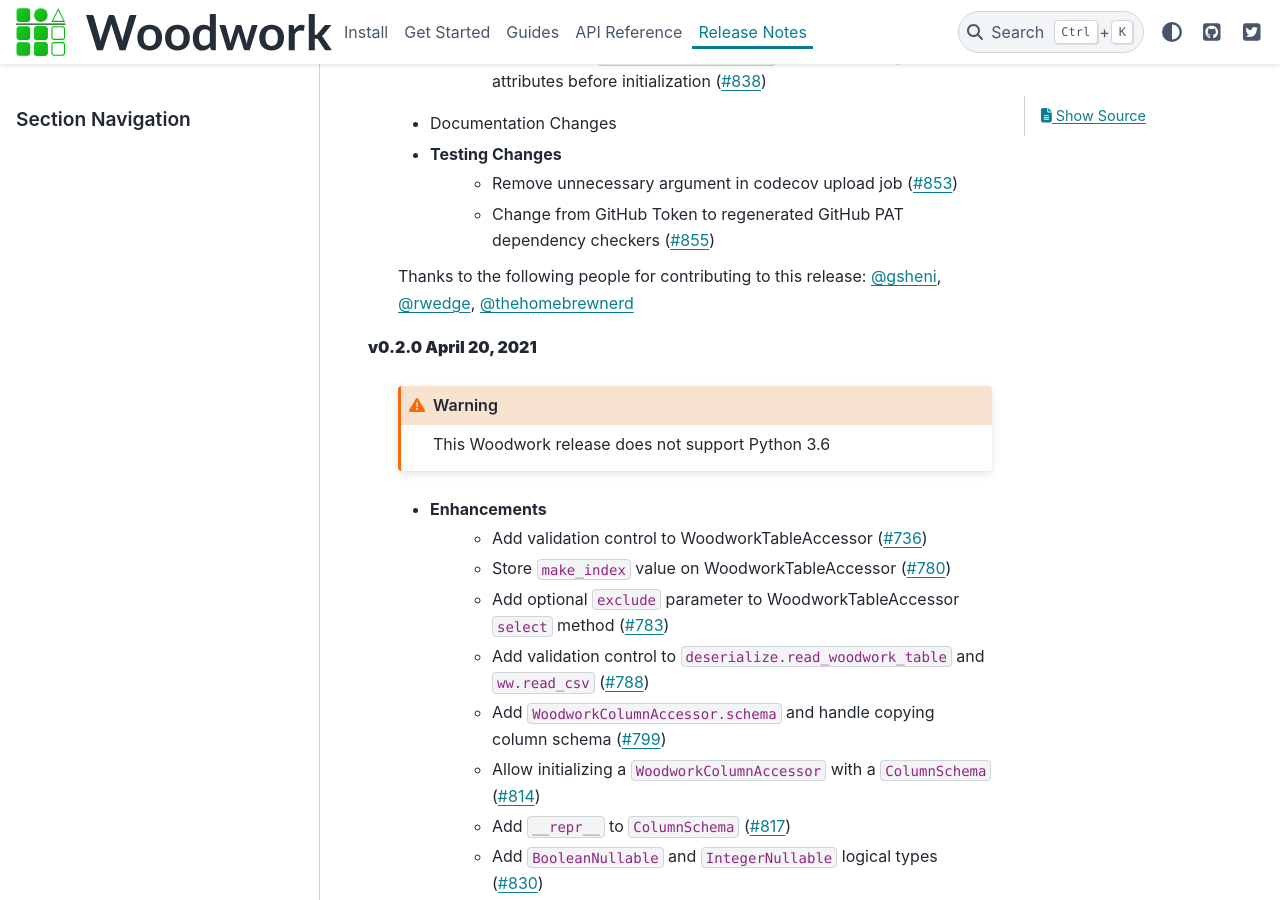
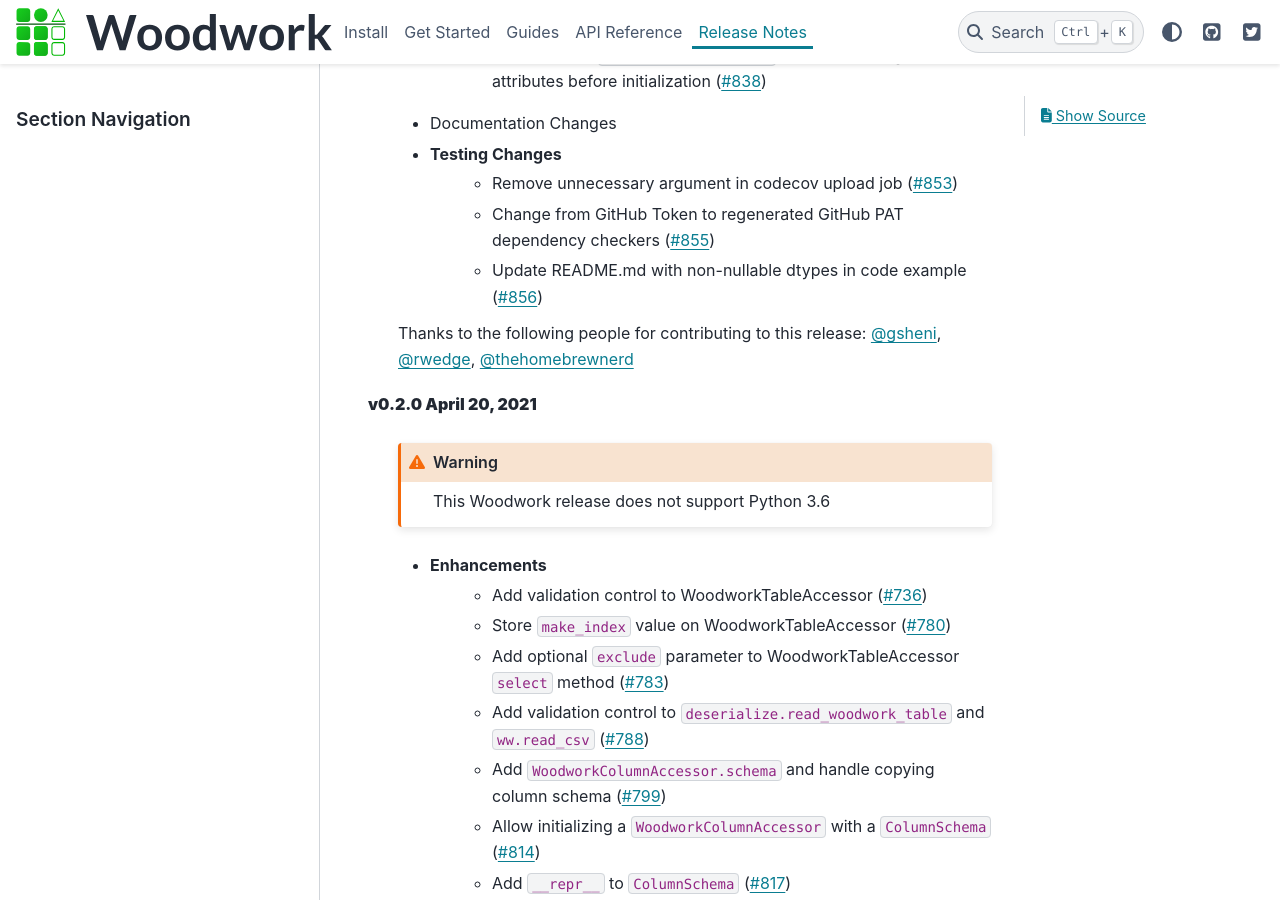
Before and after one commit to alteryx/woodwork, a Sphinx documentation site: the page built from docs/source/release_notes.rst, in a window 1280 px wide and 900 px high, scrolled down 412 px. Built offline with Sphinx 7.4.7 and the PyData theme 0.15.4, drawn with Linux system fonts in a browser that asks for light colours; comment, search, counter and statistics services are not loaded.

Commit message:
Update release_notes.rst

```diff
--- a/docs/source/release_notes.rst
+++ b/docs/source/release_notes.rst
@@ -13,6 +13,7 @@ Release Notes
     * Testing Changes
         * Remove unnecessary argument in codecov upload job (:pr:`853`)
         * Change from GitHub Token to regenerated GitHub PAT dependency checkers (:pr:`855`)
+        * Update README.md with non-nullable dtypes in code example (:pr:`856`)
 
     Thanks to the following people for contributing to this release:
     :user:`gsheni`, :user:`rwedge`, :user:`thehomebrewnerd`
```
